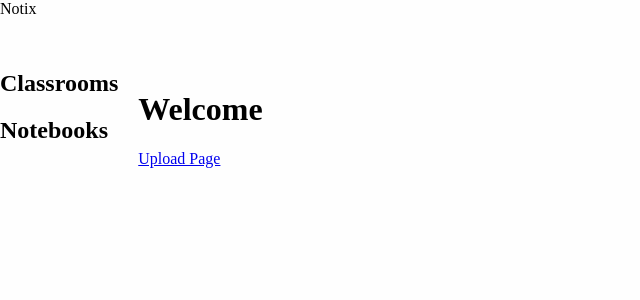
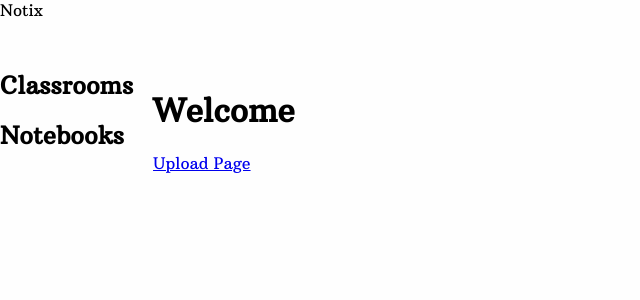
Before and after one commit to notixai/notix, a React (Create React App) app in the folder frontend/client/: page / in a window 1280 px wide. Shown: the top 300 px of the page, without its empty margins (0-640 px from the left). Built offline with nearby package versions, Linux system fonts and the light colour scheme.

Commit message:
Add fonts

```diff
--- a/frontend/client/src/App.css
+++ b/frontend/client/src/App.css
@@ -1,3 +1,7 @@
+@font-face{
+    font-family: 'Arbutus Slab';
+    src: url(fonts/ArbutusSlab-Regular.ttf);
+}
 :root{
     --primary-bg: #fefefe;
     --secondary-bg: #eff0ef;
@@ -7,7 +11,7 @@
     --secondary-accent: #179DD4;
     --tertiary-accent: #39AAD9;
     --font-color-four:#fefefe;
-    --font-color-five:#eff0ef
+    --font-color-five:#eff0ef;
 }
 
 *{
@@ -18,7 +22,9 @@ body{
     margin:0;
     min-height:100vh;
     min-width:100vw;
-    background-color:var(--primary-bg)
+    background-color:var(--primary-bg);
+    font-family:'Arbutus Slab'
+
 }
 main{
     padding:20px;
```
Also changed, not shown: frontend/client/src/fonts/ArbutusSlab-Regular.ttf (added).
